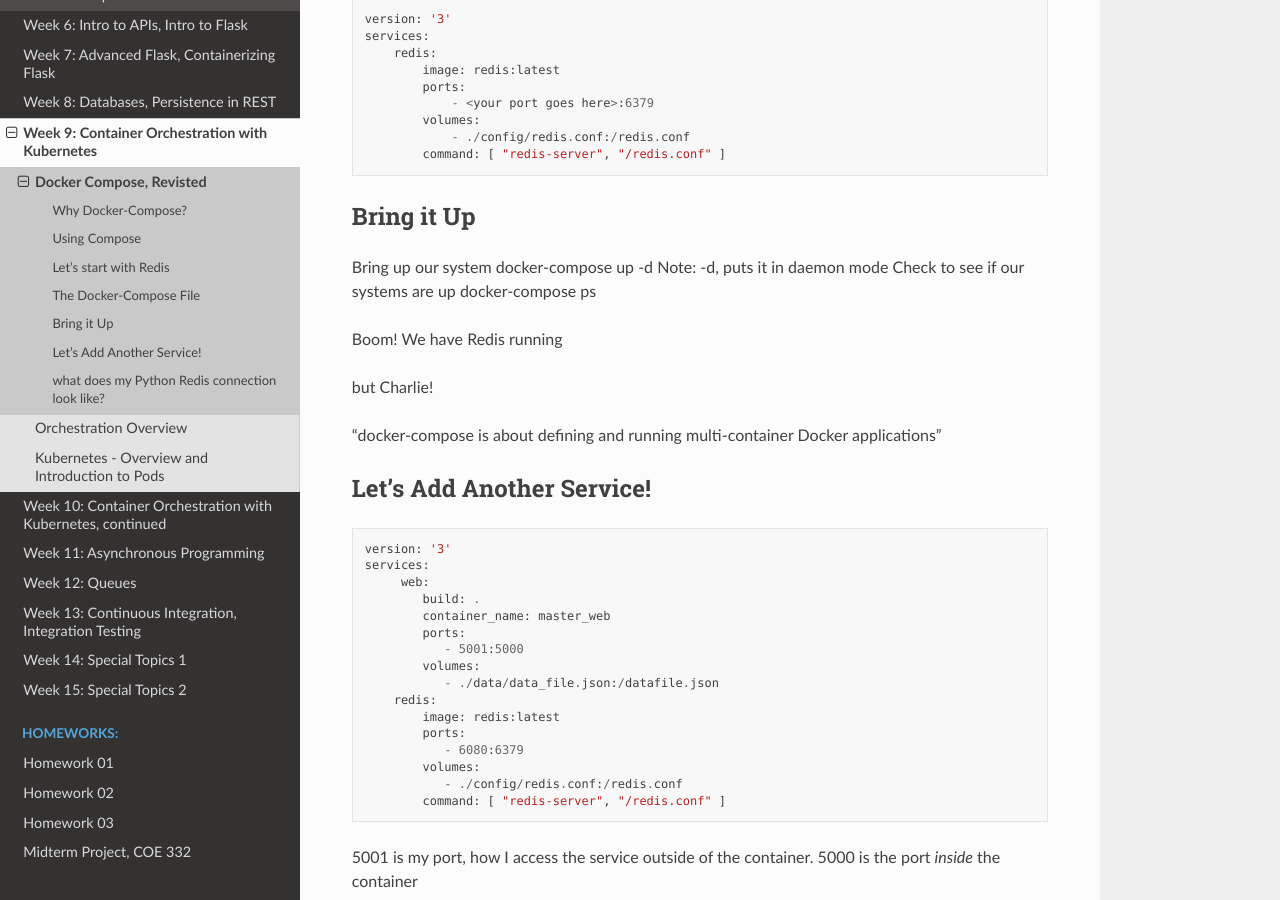
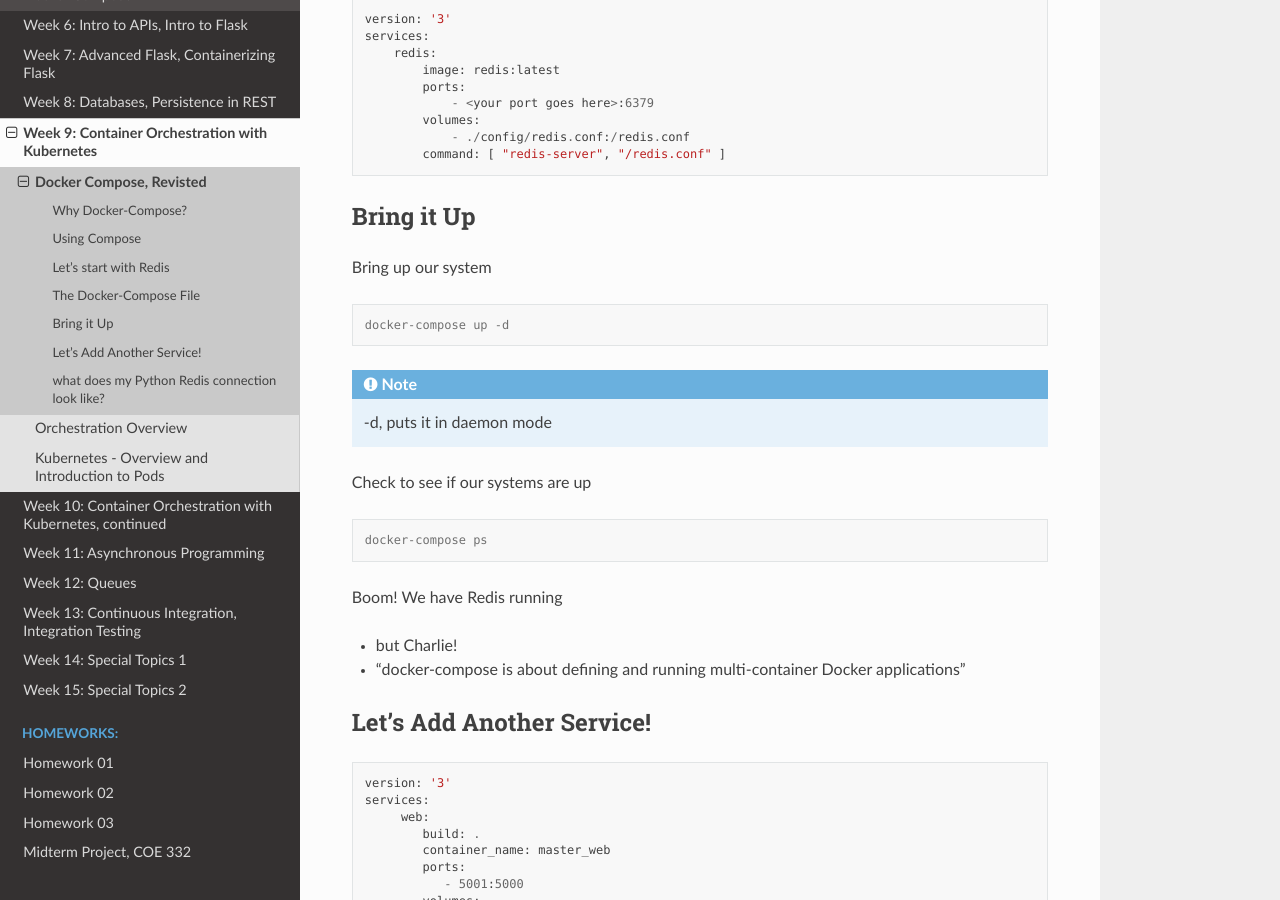
Before and after one commit to TACC/coe-332-sp21, a Sphinx documentation site: the page built from docs/week09/docker_compose_services.rst, in a window 1280 px wide and 900 px high, scrolled down 1501 px. Built offline with Sphinx 7.4.7 and the Read the Docs theme 2.0.0, drawn with Linux system fonts in a browser that asks for light colours.

Commit message:
reformatted docker-compose overview

```diff
--- a/docs/homework/homework04-midterm.rst
+++ b/docs/homework/homework04-midterm.rst
@@ -1,4 +1,3 @@
-========================
 Midterm Project, COE 332
 ========================
 
--- a/docs/week09/docker_compose_services.rst
+++ b/docs/week09/docker_compose_services.rst
@@ -86,17 +86,28 @@ Bring it Up
 -----------
 
 Bring up our system
-docker-compose up -d
-Note: -d, puts it in daemon mode
+
+.. code-block:: console
+
+   docker-compose up -d
+
+
+.. note::
+   -d, puts it in daemon mode
+
 Check to see if our systems are up
-docker-compose ps
+
+.. code-block:: console
+
+   docker-compose ps
 
 
 Boom! We have Redis running
 
-but Charlie!
+* but Charlie!
 
-"docker-compose is about defining and running multi-container Docker applications"
+* "docker-compose is about defining and running multi-container Docker applications"
+
 
 Let's Add Another Service!
 --------------------------
```
